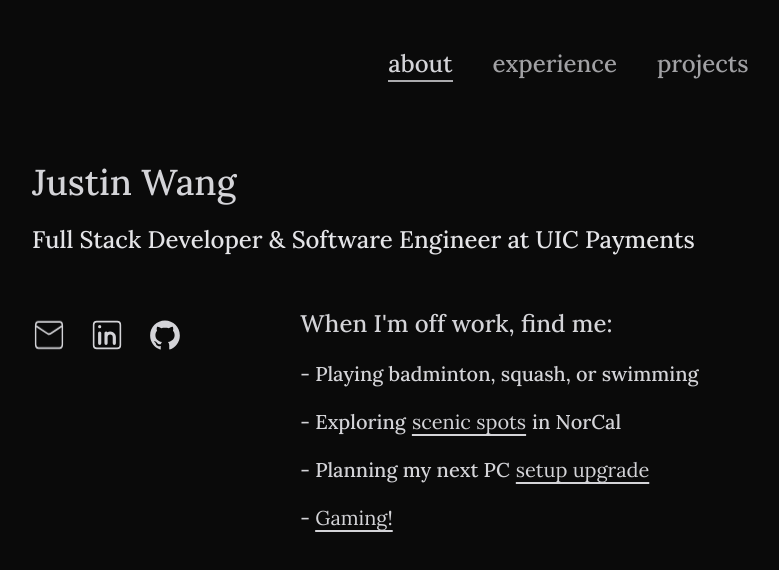
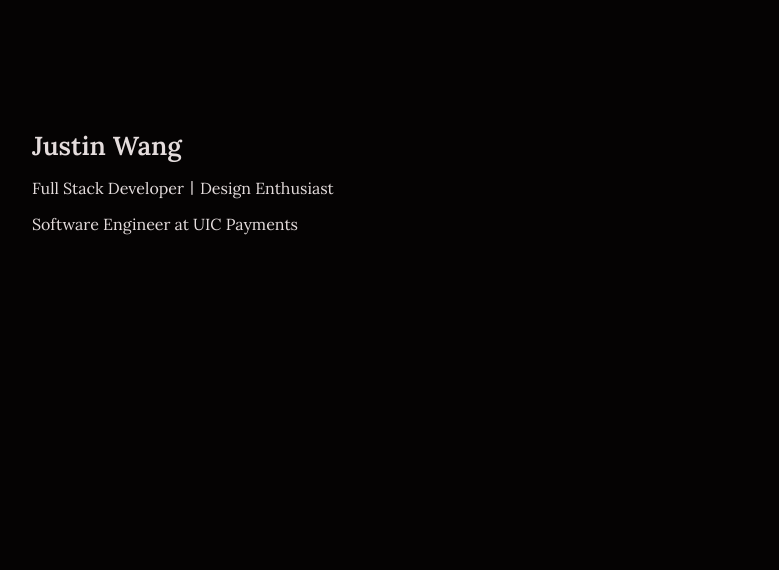
Before and after one commit to jwang9228/personal-site, a Next.js app: page /about in a window 1280 px wide. Shown: the top 570 px of the page, without its empty margins (64-843 px from the left). Built offline with nearby package versions, Linux system fonts and the light colour scheme.

Commit message:
Update globals.css utility styles

```diff
--- a/src/app/components/RootLayout.jsx
+++ b/src/app/components/RootLayout.jsx
@@ -51,6 +51,7 @@ export default function RootLayout({children}) {
         />
         */}
       </FadeContent>
+      {/*
       <FadeContent duration={400}
         className='flex justify-center w-full gap-x-5 tablet:gap-x-7 laptop:gap-x-10
           animate-drop-down [animation-delay:0s] [animation-duration:0.7s]'
@@ -74,6 +75,7 @@ export default function RootLayout({children}) {
           </Link>
         ))}
       </FadeContent>
+      */}
       <main className='py-14 tablet:py-16 laptop:py-20'>
         {children}
       </main>
--- a/src/app/components/about/About.jsx
+++ b/src/app/components/about/About.jsx
@@ -43,6 +43,12 @@ export default function About() {
 
   return (
     <main className='flex flex-col gap-y-6 laptop:gap-y-10'>
+      <header className='flex flex-col gap-y-3'>
+        <h1 className='text-xl'>Justin Wang</h1>
+        <h2>Full Stack Developer〡Design Enthusiast</h2>
+        <h2>Software Engineer at UIC Payments</h2>
+      </header>
+      {/*
       <header className='flex flex-col gap-y-0.5 tablet:gap-y-1.5 laptop:gap-y-2.5'>
         <FadeContent delay={500} duration={100}>
           <h1 className='inline-block overflow-hidden
@@ -87,6 +93,7 @@ export default function About() {
           <Hobbies />
         </FadeContent>
       </section>
+      */}
     </main>
   )
 }
--- a/src/app/globals.css
+++ b/src/app/globals.css
@@ -1,4 +1,17 @@
 @import "tailwindcss";
+
+/* Default Styling */
+@layer base {
+  html {
+    scrollbar-gutter: stable;
+  }
+
+  body {
+    background-color: var(--color-background);
+    color: var(--color-primary);
+    @apply text-base antialiased;
+  }
+}
 
 /* Typescale */
 @utility text-base {
@@ -14,6 +27,20 @@
 @utility text-lg {
   font-size: 1.125rem;
   font-weight: 500;
+}
+
+@utility text-xl {
+  font-size: 1.625rem;
+  font-weight: 600;
+}
+
+/* Margins */
+@utility gap-section {
+  gap: 0.75rem;
+}
+
+@utility gap-group {
+  gap: 0.75rem;
 }
 
 /* Color Palette */
@@ -33,21 +60,17 @@
   --breakpoint-desktop: 1199px;
 }
 
+/* Custom Animations */
 @property --border-angle {
   syntax: '<angle>';
   inherits: false;
   initial-value: 0deg;
 }
 
-@theme inline {
-  --color-dark: #0a0a0a;
-  --color-light: #d4d4d8; /* zinc-300 */
-
+@theme {
   --animate-rotate-border: border-rotate 3s linear infinite;
   @keyframes border-rotate {
-    to {
-      --border-angle: 360deg;
-    }
+    to { --border-angle: 360deg; }
   }
 
   --animate-slide-left: slide-left 0.5s ease-in-out forwards;
@@ -58,30 +81,13 @@
 
   --animate-wipe: wipe ease-out forwards;
   @keyframes wipe {
-    from {
-      clip-path: inset(0 100% 0 0);
-    }
-    to {
-      clip-path: inset(0 0% 0 0);
-    }
+    from { clip-path: inset(0 100% 0 0); }
+    to { clip-path: inset(0 0% 0 0); }
   }
 
   --animate-drop-down: drop-down ease-out forwards;
   @keyframes drop-down {
-    0% {
-      transform: translateY(-5px);
-    }
-    100% {
-      transform: translateY(0);
-    }
+    0% { transform: translateY(-5px); }
+    100% { transform: translateY(0); }
   }
 }
-
-body {
-  background: theme(--color-dark);
-  color: theme(--color-light);
-}
-
-html {
-  scrollbar-gutter: stable;
-}
--- a/src/app/layout.jsx
+++ b/src/app/layout.jsx
@@ -1,8 +1,7 @@
-import { Inter, Lora } from 'next/font/google'
+import { Lora } from 'next/font/google'
 import './globals.css';
 import RootLayout from './components/RootLayout';
 
-const inter = Inter({ subsets: ['latin'] });
 const lora = Lora({ subsets: ['latin'] });
 
 export const metadata = {
@@ -21,7 +20,7 @@ export const viewport = {
 export default function Layout({ children }) {
   return (
     <html lang='en'>
-      <body className={`${lora.className} antialiased`} >
+      <body className={`${lora.className}`} >
         <RootLayout children={children} />
       </body>
     </html>
```
